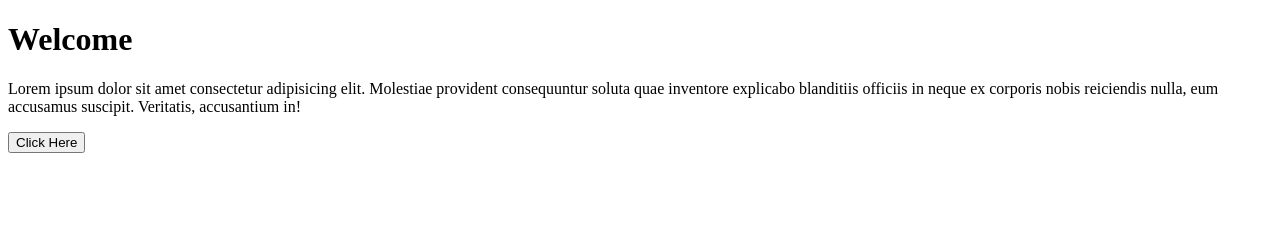
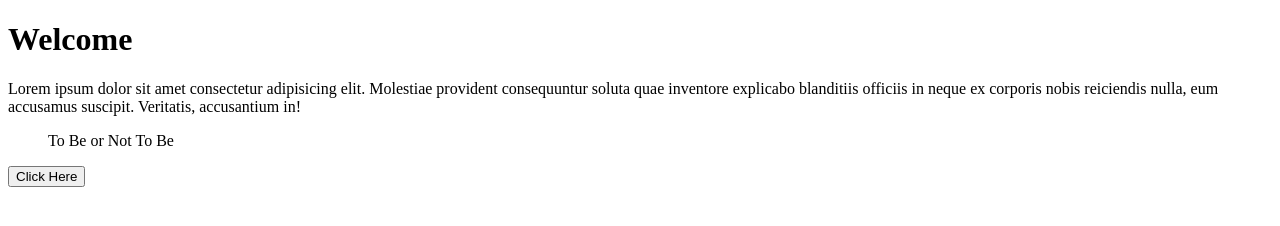
Before and after one commit to Asynodo/mc-mall, a plain HTML site: page index.html in a window 1280 px wide. Drawn offline with Linux system fonts and the light colour scheme.

Commit message:
Add a catchy quote inside home page

```diff
--- a/index.html
+++ b/index.html
@@ -8,6 +8,7 @@
 <body>
     <h1>Welcome</h1>
     <p>Lorem ipsum dolor sit amet consectetur adipisicing elit. Molestiae provident consequuntur soluta quae inventore explicabo blanditiis officiis in neque ex corporis nobis reiciendis nulla, eum accusamus suscipit. Veritatis, accusantium in!</p>
+    <blockquote>To Be or Not To Be</blockquote>
 	<button>Click Here</button>
 </body>
 </html>
```
